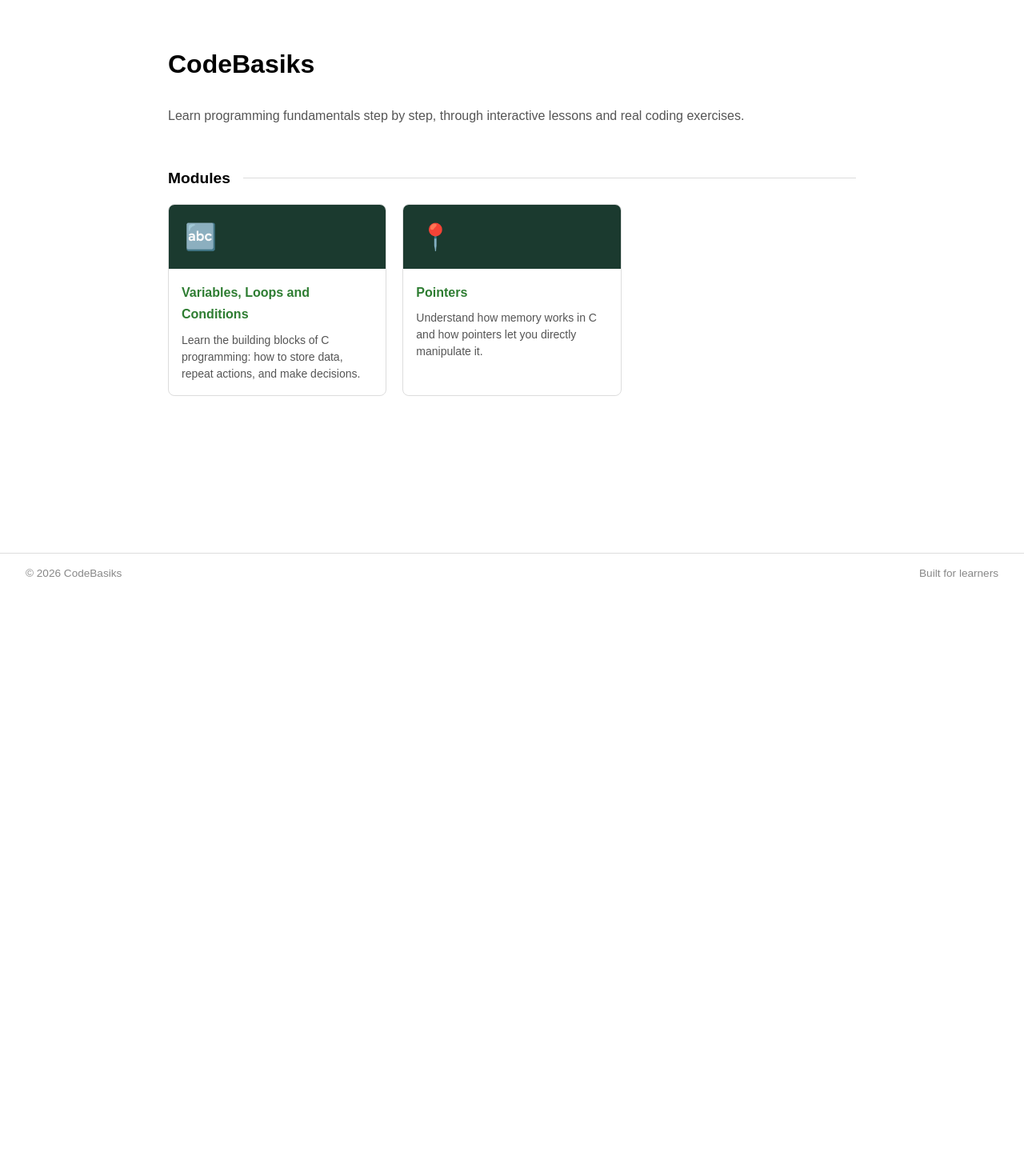
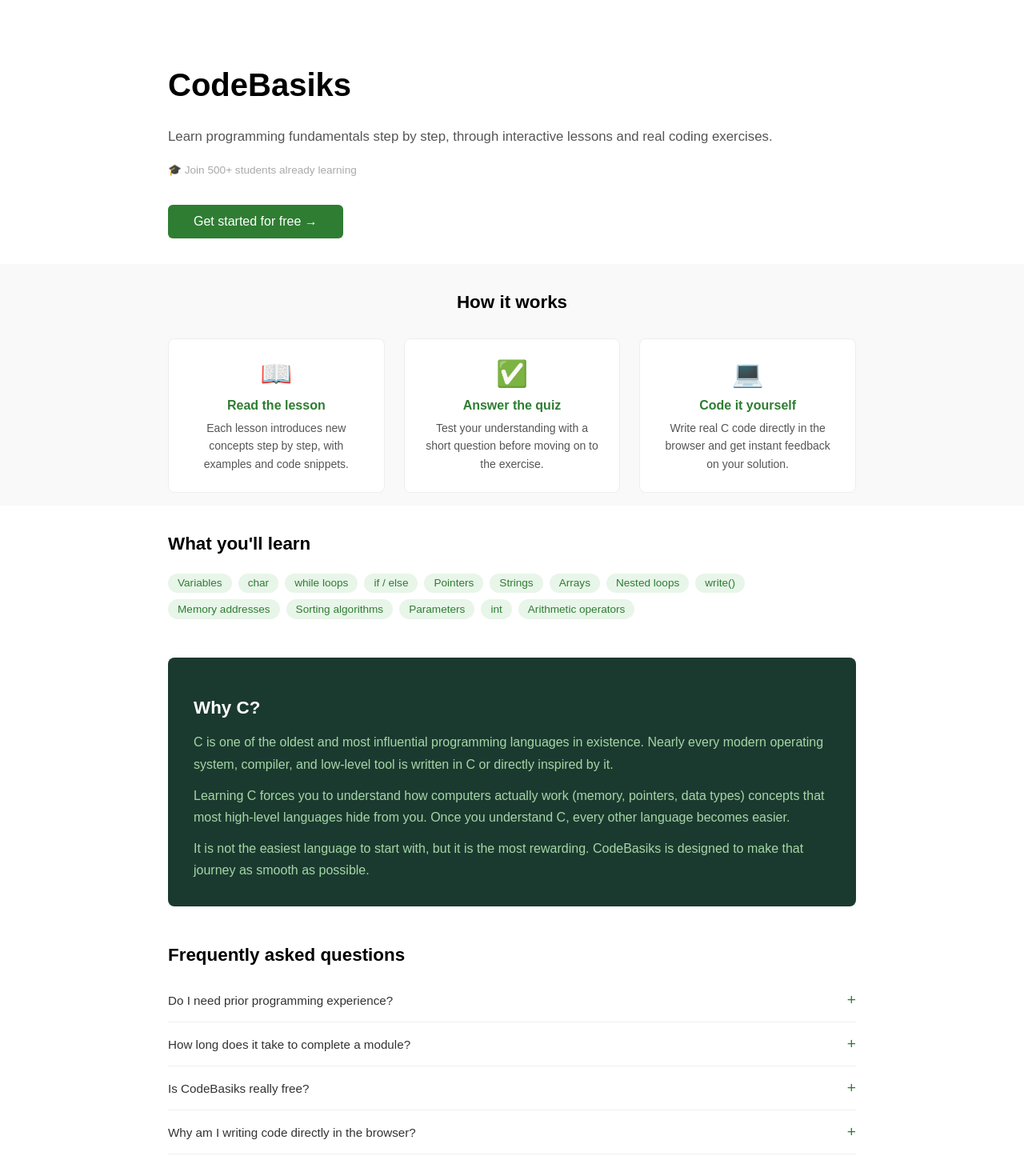
Before and after one commit to Tholarr/codebasiks, a React (Vite) app in the folder frontend/: page / in a window 1280 px wide. Shown: the part 60-1530 px from the top of the page at 80% size. Before the commit the page ends 800 px from the top, so only its background shows below. Built offline with nearby package versions, Linux system fonts and the light colour scheme.

Commit message:
:zap: Improve home page content

```diff
--- a/frontend/src/pages/Home.tsx
+++ b/frontend/src/pages/Home.tsx
@@ -1,8 +1,10 @@
+import { useState } from "react";
 import { useNavigate } from "react-router-dom";
 import { useAuth } from "../auth/AuthContext";
 import PageWrapper from "../components/PageWrapper";
 import Navbar from "../components/Navbar";
 import { useModuleProgress } from "../hooks/useModuleProgress";
+import { primaryButtonStyle } from "../styles/common";
 
 const modules = [
   {
@@ -23,11 +25,36 @@ const modules = [
   },
 ];
 
+const tags = [
+  "Variables", "char", "while loops", "if / else", "Pointers",
+  "Strings", "Arrays", "Nested loops", "write()", "Memory addresses",
+  "Sorting algorithms", "Parameters", "int", "Arithmetic operators",
+];
+
+const faqs = [
+  {
+    question: "Do I need prior programming experience?",
+    answer: "Not at all. CodeBasiks is designed for complete beginners. Each lesson starts from scratch and builds up gradually.",
+  },
+  {
+    question: "How long does it take to complete a module?",
+    answer: "It depends on your pace, but most students complete a module in a few hours spread across several sessions. There's no time limit.",
+  },
+  {
+    question: "Is CodeBasiks really free?",
+    answer: "Yes, completely. No credit card, no subscription, no hidden fees. Just create an account and start learning.",
+  },
+  {
+    question: "Why am I writing code directly in the browser?",
+    answer: "Your code is compiled and executed on our server in real time. You get instant feedback without having to install anything on your machine.",
+  },
+];
+
 function ModuleCard({ mod }: { mod: typeof modules[0] }) {
   const navigate = useNavigate();
   const { user } = useAuth();
-  const { stars } = useModuleProgress(mod.moduleId);
-  const starsCount = stars(mod.totalPerLesson);
+  const { stars, loaded } = useModuleProgress(mod.moduleId);
+  const starsCount = loaded ? stars(mod.totalPerLesson) : 0;
   const starsDisplay = "★".repeat(starsCount) + "☆".repeat(3 - starsCount);
 
   return (
@@ -53,16 +80,11 @@ function ModuleCard({ mod }: { mod: typeof modules[0] }) {
         fontSize: "2rem",
       }}>
         <span>{mod.icon}</span>
-        {user && <span style={{ fontSize: "1.1rem", color: "#f5a623" }}>{starsDisplay}</span>}
+        {user && loaded && <span style={{ fontSize: "1.1rem", color: "#f5a623" }}>{starsDisplay}</span>}
       </div>
-
       <div style={{ padding: "1rem" }}>
-        <h3 style={{ margin: "0 0 0.5rem", fontSize: "1rem", color: "#2e7d32" }}>
-          {mod.name}
-        </h3>
-        <p style={{ margin: 0, fontSize: "0.875rem", color: "#555", lineHeight: 1.5 }}>
-          {mod.description}
-        </p>
+        <h3 style={{ margin: "0 0 0.5rem", fontSize: "1rem", color: "#2e7d32" }}>{mod.name}</h3>
+        <p style={{ margin: 0, fontSize: "0.875rem", color: "#555", lineHeight: 1.5 }}>{mod.description}</p>
       </div>
     </div>
   );
@@ -70,10 +92,10 @@ function ModuleCard({ mod }: { mod: typeof modules[0] }) {
 
 function InProgressCard({ mod }: { mod: typeof modules[0] }) {
   const navigate = useNavigate();
-  const { stars } = useModuleProgress(mod.moduleId);
-  const starsCount = stars(mod.totalPerLesson);
+  const { stars, loaded } = useModuleProgress(mod.moduleId);
+  const starsCount = loaded ? stars(mod.totalPerLesson) : 0;
 
-  if (starsCount === 0 || starsCount === 3) return null;
+  if (!loaded || starsCount === 0 || starsCount === 3) return null;
 
   return (
     <div
@@ -93,40 +115,82 @@ function InProgressCard({ mod }: { mod: typeof modules[0] }) {
     >
       <span style={{ fontSize: "1.75rem" }}>{mod.icon}</span>
       <div style={{ flex: 1 }}>
-        <p style={{ margin: 0, fontWeight: "bold", fontSize: "0.95rem", color: "#333" }}>
-          {mod.name}
-        </p>
+        <p style={{ margin: 0, fontWeight: "bold", fontSize: "0.95rem", color: "#333" }}>{mod.name}</p>
         <p style={{ margin: 0, fontSize: "0.8rem", color: "#888" }}>
           {"★".repeat(starsCount)}{"☆".repeat(3 - starsCount)}
         </p>
       </div>
-      <span style={{ fontSize: "0.85rem", color: "#f5a623", fontWeight: "bold" }}>
-        Continue →
-      </span>
+      <span style={{ fontSize: "0.85rem", color: "#f5a623", fontWeight: "bold" }}>Continue →</span>
+    </div>
+  );
+}
+
+function FaqItem({ question, answer }: { question: string; answer: string }) {
+  const [open, setOpen] = useState(false);
+  return (
+    <div style={{ borderBottom: "1px solid #eee" }}>
+      <button
+        onClick={() => setOpen(o => !o)}
+        style={{
+          width: "100%",
+          textAlign: "left",
+          background: "none",
+          border: "none",
+          padding: "1rem 0",
+          fontSize: "0.95rem",
+          fontWeight: "500",
+          cursor: "pointer",
+          color: "#333",
+          display: "flex",
+          justifyContent: "space-between",
+          alignItems: "center",
+        }}
+      >
+        {question}
+        <span style={{ color: "#2e7d32", fontSize: "1.2rem" }}>{open ? "−" : "+"}</span>
+      </button>
+      {open && (
+        <p style={{ margin: "0 0 1rem", color: "#555", fontSize: "0.875rem", lineHeight: 1.7 }}>
+          {answer}
+        </p>
+      )}
     </div>
   );
 }
 
 export default function Home() {
   const { user } = useAuth();
+  const navigate = useNavigate();
 
   return (
     <PageWrapper>
       <div style={{ fontFamily: "sans-serif" }}>
         <Navbar />
 
-        <div style={{ maxWidth: 860, margin: "0 auto", padding: "2rem", lineHeight: 1.7 }}>
-          <h1 style={{ marginTop: "1.5rem", marginBottom: "1.5rem" }}>CodeBasiks</h1>
+        {/* Hero */}
+        <div style={{ maxWidth: 860, margin: "0 auto", padding: "3rem 2rem 2rem", lineHeight: 1.7 }}>
+          <h1 style={{ fontSize: "2.5rem", marginBottom: "0.5rem" }}>CodeBasiks</h1>
           {user && (
             <p style={{ fontSize: "1.1rem", color: "#2e7d32", marginBottom: "0.25rem" }}>
               Welcome back, {user}!
             </p>
           )}
-          <p style={{ color: "#555", marginBottom: "3rem" }}>
+          <p style={{ color: "#555", marginBottom: "1rem", fontSize: "1.05rem" }}>
             Learn programming fundamentals step by step, through interactive lessons and real coding exercises.
           </p>
+          <p style={{ color: "#aaa", fontSize: "0.85rem", marginBottom: "2rem" }}>
+            🎓 Join 500+ students already learning
+          </p>
+          {!user && (
+            <button onClick={() => navigate("/login?mode=register")} style={primaryButtonStyle}>
+              Get started for free →
+            </button>
+          )}
+        </div>
 
-          {/* Continue learning section — cards hide themselves if not in progress */}
+        <div style={{ maxWidth: 860, margin: "0 auto", padding: "0 2rem" }}>
+
+          {/* Continue learning */}
           {user && (
             <>
               <div style={{ marginBottom: "1rem", display: "flex", alignItems: "center", gap: "1rem" }}>
@@ -141,7 +205,82 @@ export default function Home() {
             </>
           )}
 
-          {/* All modules */}
+        </div>
+
+        {/* How it works */}
+        <div style={{ backgroundColor: "#f9f9f9", padding: "1rem 2rem" }}>
+          <div style={{ maxWidth: 860, margin: "0 auto" }}>
+            <h2 style={{ fontSize: "1.4rem", marginBottom: "2rem", textAlign: "center" }}>How it works</h2>
+            <div style={{ display: "grid", gridTemplateColumns: "repeat(auto-fit, minmax(200px, 1fr))", gap: "1.5rem" }}>
+              {[
+                { icon: "📖", title: "Read the lesson", desc: "Each lesson introduces new concepts step by step, with examples and code snippets." },
+                { icon: "✅", title: "Answer the quiz", desc: "Test your understanding with a short question before moving on to the exercise." },
+                { icon: "💻", title: "Code it yourself", desc: "Write real C code directly in the browser and get instant feedback on your solution." },
+              ].map(step => (
+                <div key={step.title} style={{
+                  backgroundColor: "white",
+                  borderRadius: "8px",
+                  padding: "1.5rem",
+                  border: "1px solid #eee",
+                  textAlign: "center",
+                }}>
+                  <div style={{ fontSize: "2rem", marginBottom: "0.75rem" }}>{step.icon}</div>
+                  <h3 style={{ margin: "0 0 0.5rem", fontSize: "1rem", color: "#2e7d32" }}>{step.title}</h3>
+                  <p style={{ margin: 0, fontSize: "0.875rem", color: "#555", lineHeight: 1.6 }}>{step.desc}</p>
+                </div>
+              ))}
+            </div>
+          </div>
+        </div>
+
+        <div style={{ maxWidth: 860, margin: "0 auto", padding: "1rem 2rem" }}>
+
+          {/* What you'll learn */}
+          <h2 style={{ fontSize: "1.4rem", marginBottom: "1.5rem" }}>What you'll learn</h2>
+          <div style={{ display: "flex", flexWrap: "wrap", gap: "0.5rem", marginBottom: "3rem" }}>
+            {tags.map(tag => (
+              <span key={tag} style={{
+                backgroundColor: "#e8f5e9",
+                color: "#2e7d32",
+                padding: "0.3rem 0.75rem",
+                borderRadius: "999px",
+                fontSize: "0.85rem",
+                fontWeight: "500",
+              }}>
+                {tag}
+              </span>
+            ))}
+          </div>
+
+          {/* Why C? */}
+          <div style={{
+            backgroundColor: "#1b3a2f",
+            borderRadius: "8px",
+            padding: "2rem",
+            marginBottom: "3rem",
+            color: "white",
+          }}>
+            <h2 style={{ fontSize: "1.4rem", marginBottom: "1rem", color: "white" }}>Why C?</h2>
+            <p style={{ margin: "0 0 0.75rem", color: "#a5d6a7", lineHeight: 1.7 }}>
+              C is one of the oldest and most influential programming languages in existence. Nearly every modern operating system, compiler, and low-level tool is written in C or directly inspired by it.
+            </p>
+            <p style={{ margin: "0 0 0.75rem", color: "#a5d6a7", lineHeight: 1.7 }}>
+              Learning C forces you to understand how computers actually work (memory, pointers, data types) concepts that most high-level languages hide from you. Once you understand C, every other language becomes easier.
+            </p>
+            <p style={{ margin: 0, color: "#a5d6a7", lineHeight: 1.7 }}>
+              It is not the easiest language to start with, but it is the most rewarding. CodeBasiks is designed to make that journey as smooth as possible.
+            </p>
+          </div>
+
+          {/* FAQ */}
+          <h2 style={{ fontSize: "1.4rem", marginBottom: "1rem" }}>Frequently asked questions</h2>
+          <div style={{ marginBottom: "3rem" }}>
+            {faqs.map(faq => (
+              <FaqItem key={faq.question} question={faq.question} answer={faq.answer} />
+            ))}
+          </div>
+
+          {/* Modules */}
           <div style={{ marginBottom: "1rem", display: "flex", alignItems: "center", gap: "1rem" }}>
             <h2 style={{ margin: 0, fontSize: "1.2rem" }}>Modules</h2>
             <div style={{ flex: 1, height: "1px", backgroundColor: "#ddd" }} />
@@ -155,6 +294,7 @@ export default function Home() {
               <ModuleCard key={mod.path} mod={mod} />
             ))}
           </div>
+
         </div>
       </div>
     </PageWrapper>
```
